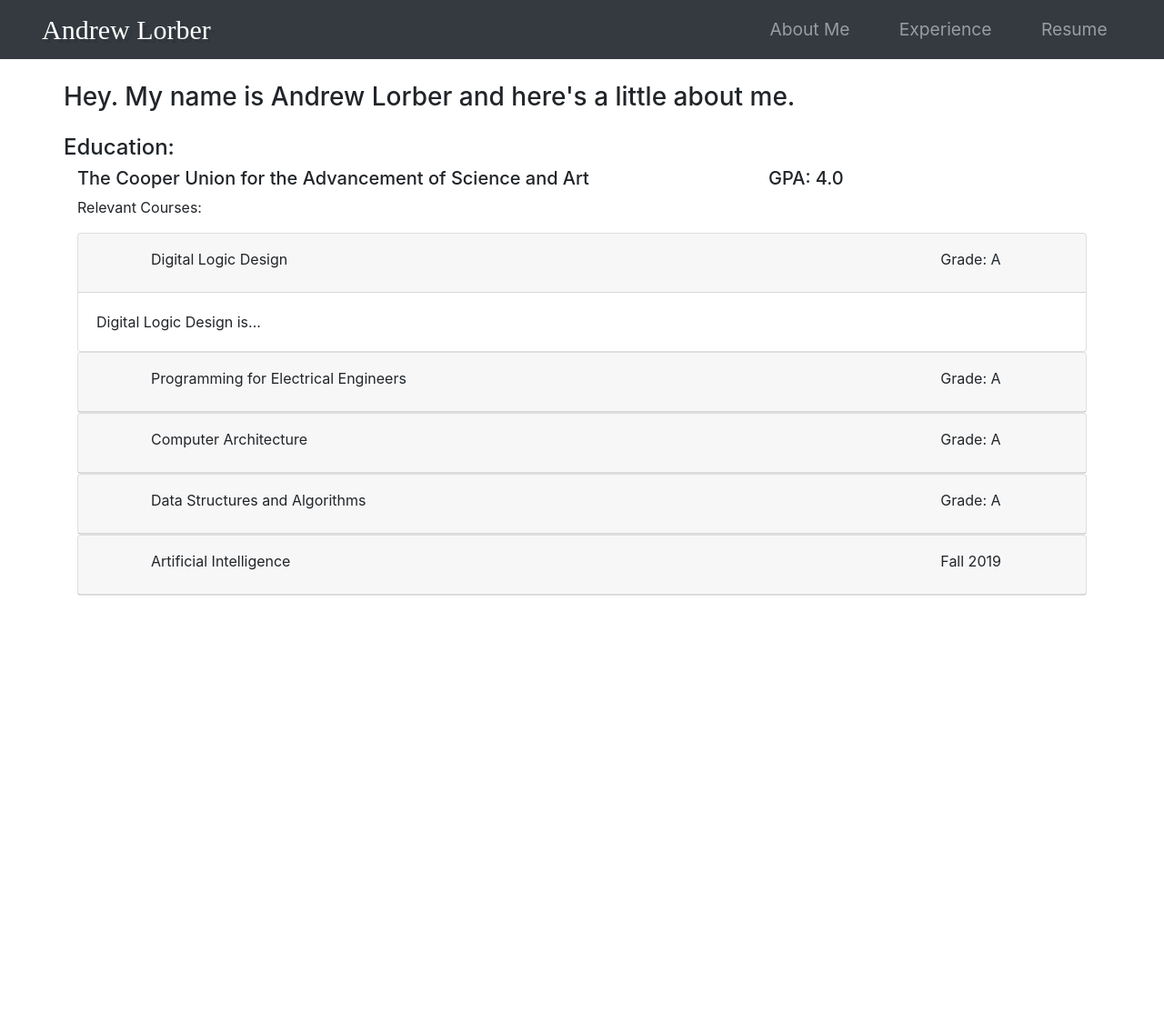
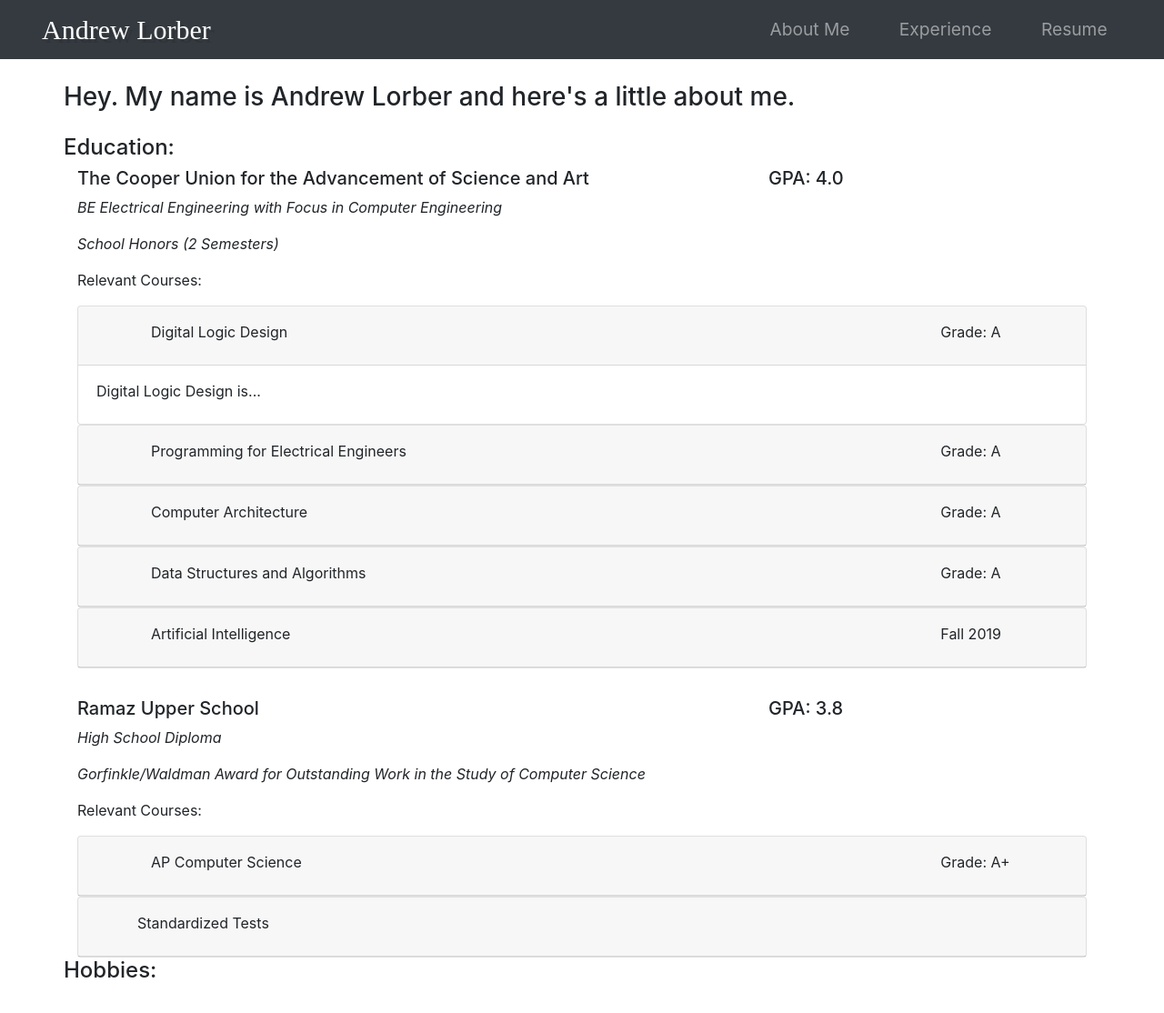
Before and after one commit to alorber/Personal-Website-Old, a Jekyll site: the page built from about.html, in a window 1280 px wide and 1150 px high. Shown: the top 1114 px of the window at 91% size. Built offline with Jekyll 4.4.1, drawn with Linux system fonts in a browser that asks for light colours; nearby versions of some CDN libraries; some web fonts are replaced.

Commit message:
Updates about page

```diff
--- a/_includes/navbar.html
+++ b/_includes/navbar.html
@@ -10,7 +10,7 @@
 		  			<div class="collapse navbar-collapse" id="navbarItems">
 					    <div class="navbar-nav ml-auto">
 						    <a class="nav-item nav-link" href="../about">About Me</a>
-						    <a class="nav-item nav-link" href="#">Experience</a>
+						    <a class="nav-item nav-link" href="../experience">Experience</a>
 						    <a class="nav-item nav-link" href="#">Resume</a>
 						</div>
 					</div>
--- a/about.html
+++ b/about.html
@@ -13,7 +13,13 @@ stylesheet: "about"
   </div>
   <div class="row">
       <h5 class="col-8">The Cooper Union for the Advancement of Science and Art</h5>
-      <h5 class="col-4">GPA: 4.0</h5>
+      <h5 class="col-4">GPA: 4.0 </h5>
+  </div>
+  <div class="row">
+    <p class="col"><i>BE Electrical Engineering with Focus in Computer Engineering</i></p>
+  </div>
+  <div class="row">
+    <p class="col"><i>School Honors (2 Semesters)</i></p>
   </div>
   <div class="row">
     <p class="col">Relevant Courses:</p>
@@ -36,11 +42,77 @@ stylesheet: "about"
 
         <div id="Course{{ course.number }}" class="collapse {% if course.number == 1 %} show {% endif %}">
           <div class="card-body">
-            {{ course.description }}
+            <p>{{ course.description }}</p>
           </div>
         </div>
       </div>
     {% endfor %}
   </div>
 
+  <div class="row" id="RamazTitle">
+      <h5 class="col-8">Ramaz Upper School</h5>
+      <h5 class="col-4">GPA: 3.8</h5>
+  </div>
+  <div class="row">
+    <p class="col"><i>High School Diploma</i></p>
+  </div>
+  <div class="row">
+    <p class="col"><i>Gorfinkle/Waldman Award for Outstanding Work in the Study of Computer Science</i></p>
+  </div>
+  <div class="row">
+    <p class="col">Relevant Courses:</p>
+  </div>
+  <div class="accordion">
+      <div class="card">
+        <div class="card-header">
+          <a role="button" data-toggle="collapse" data-target="#CourseRamaz" aria-expanded="true" aria-controls="CourseRamaz">
+            <div class="row btn-text">
+              <div class="col-10">
+                <p class="course">AP Computer Science</p>
+              </div>
+              <div class="col-2">
+                <p class="grade">Grade: A+</p>
+              </div>
+            </div>
+          </a>
+        </div>
+
+        <div id="CourseRamaz" class="collapse">
+          <div class="card-body">
+            <p>AP Computer Science..</p>
+          </div>
+        </div>
+      </div>
+  </div>
+
+  <div class="accordion">
+      <div class="card">
+        <div class="card-header">
+          <a role="button" data-toggle="collapse" data-target="#StandardizedTests" aria-expanded="true" aria-controls="StandardizedTests">
+            <div class="row btn-text">
+                <p class="course">Standardized Tests</p>
+            </div>
+          </a>
+        </div>
+
+        <div id="StandardizedTests" class="collapse">
+          <div class="card-body">
+            {% for test in site.data.standardized_tests %}
+              <div class="row">
+                <div class="col-8">
+                  <p>{{ test.name }}</p>
+                </div>
+                <div class="col-4">
+                  <p>{{ test.score }}</p>
+                </div>
+              </div>
+            {% endfor %}
+          </div>
+        </div>
+      </div>
+  </div>
+  <div class="row">
+    <h4>Hobbies:</h4>
+  </div>
+
 </div>
--- a/assets/css/about.css
+++ b/assets/css/about.css
@@ -17,3 +17,10 @@
 	float: left;
 	margin-left: 5em;
 }
+.card-body {
+	padding-top: 1em;
+	padding-bottom: .5em;
+}
+#RamazTitle {
+	padding-top: 2em;
+}
```
Also changed, not shown: _data/standardized_tests.yml (added, +14 -0 lines), experience.html (added, +11 -0 lines).
